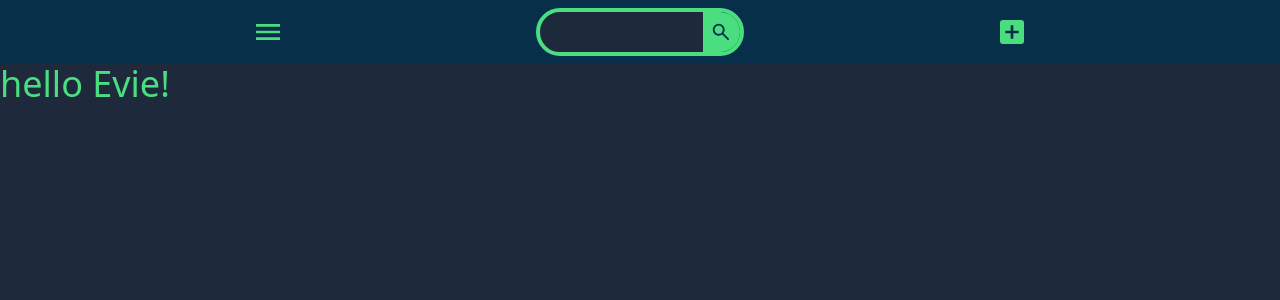
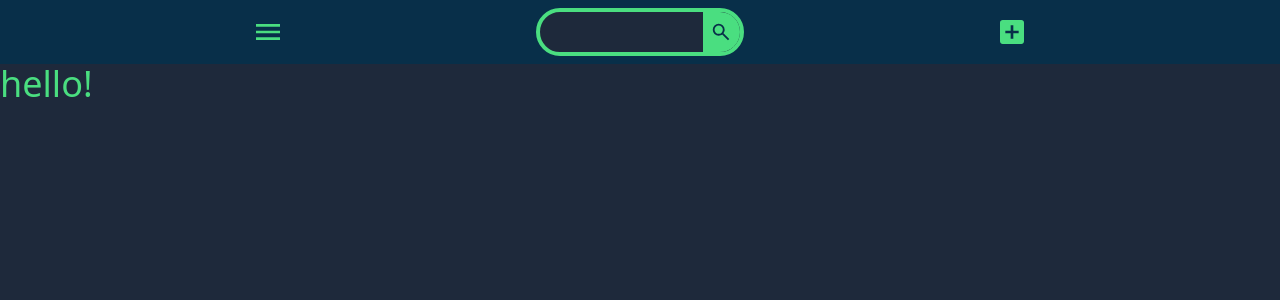
Before and after one commit to Tony-ArtZ/nuxt-social-app, a Nuxt app: page / in a window 1280 px wide. Shown: the top 300 px of the page. Built offline with nearby package versions, Linux system fonts and the light colour scheme.

Commit message:
first commit

```diff
--- a/pages/index.vue
+++ b/pages/index.vue
@@ -1,3 +1,3 @@
 <template>
-    <h1 class="text-4xl text-green-400">hello Evie!</h1>
+    <h1 class="text-4xl text-green-400">hello!</h1>
 </template>
```
